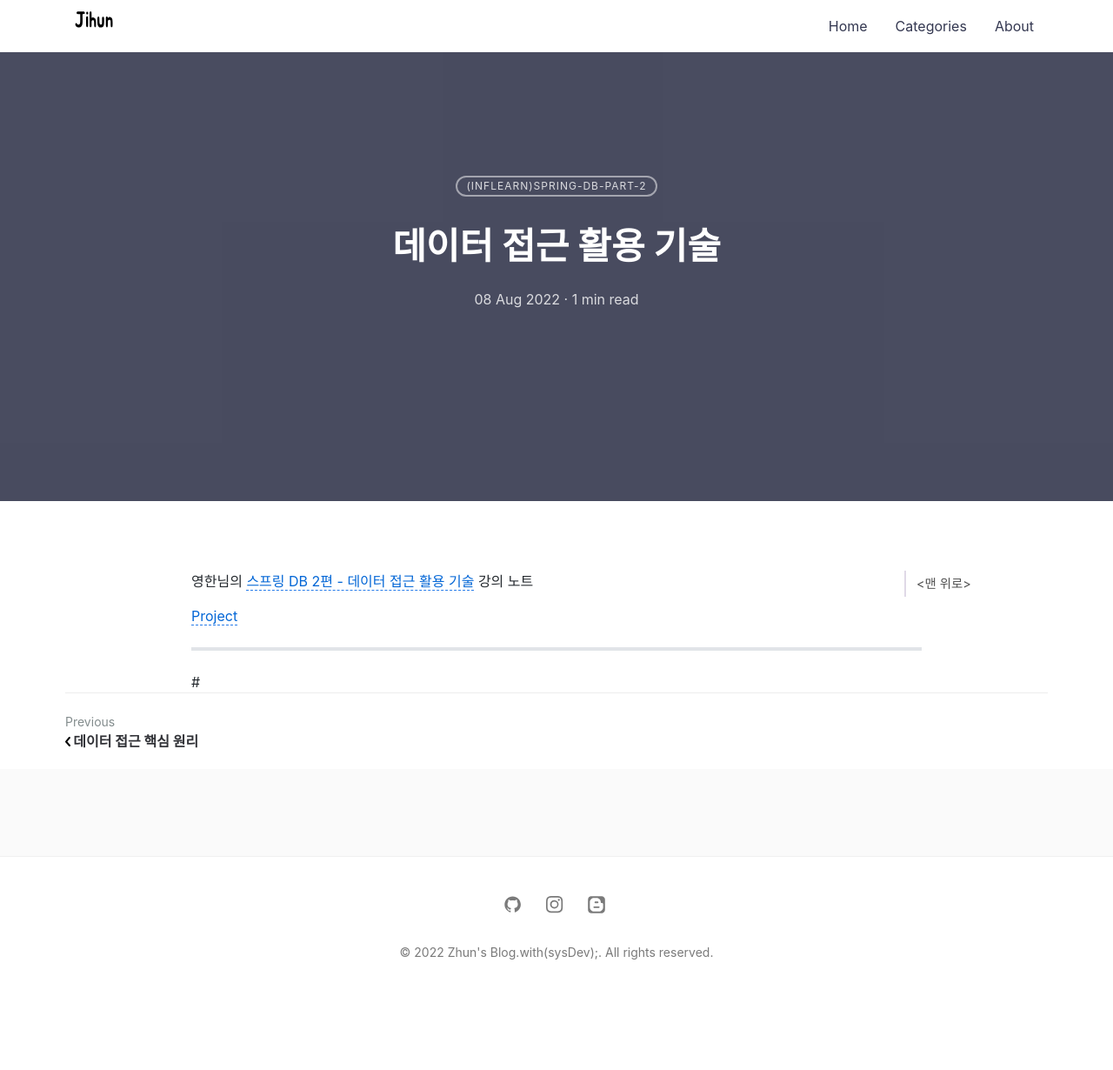
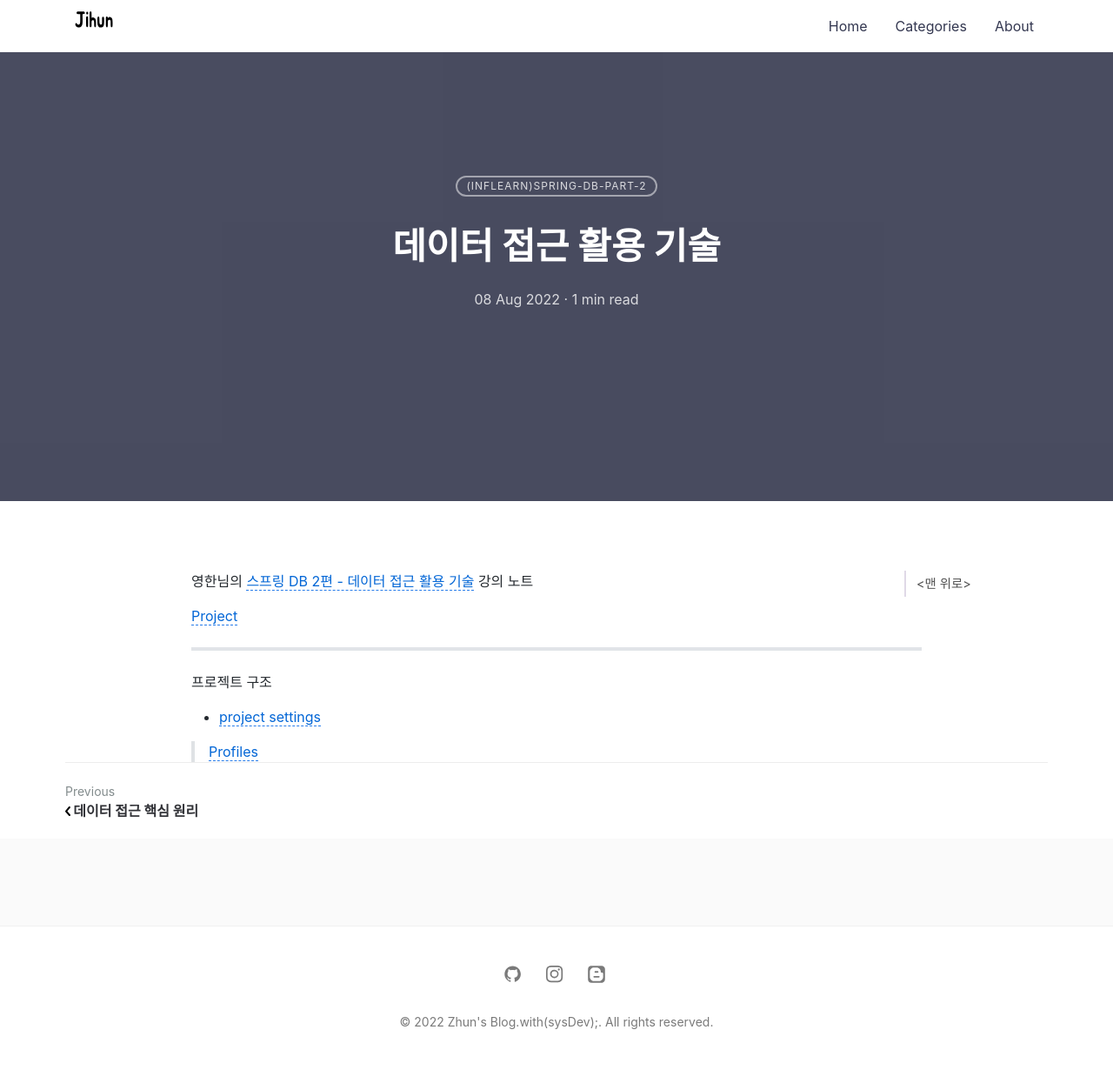
Before and after one commit to jihunparkme/jihunparkme.github.io, a Jekyll site: the page built from _posts/2022-08-08-Spring-DB-Part2.md, in a window 1280 px wide. Shown: the whole page at 87% size. Built offline with Jekyll 4.4.1, drawn with Linux system fonts in a browser that asks for light colours; nearby versions of some CDN libraries; comment, search, counter and statistics services are not loaded; before the commit the page ends 1150 px from its top, so only the background shows below that.

Commit message:
init: structure of project

```diff
--- a/_posts/2022-08-08-Spring-DB-Part2.md
+++ b/_posts/2022-08-08-Spring-DB-Part2.md
@@ -9,8 +9,12 @@ featured-img: spring-db-part-2
 
 영한님의 [스프링 DB 2편 - 데이터 접근 활용 기술](https://www.inflearn.com/course/%EC%8A%A4%ED%94%84%EB%A7%81-db-2) 강의 노트
 
-[Project]()
+[Project](https://github.com/jihunparkme/Inflearn-Spring-DB)
 
 ---
 
-#
+프로젝트 구조
+
+- [project settings](https://github.com/jihunparkme/Inflearn-Spring-DB/commit/fcbab133e9dd4d2fcfc86fe0b9aad156d68d857b)
+
+> [Profiles](https://docs.spring.io/spring-boot/docs/current/reference/html/features.html#features.profiles)
```
